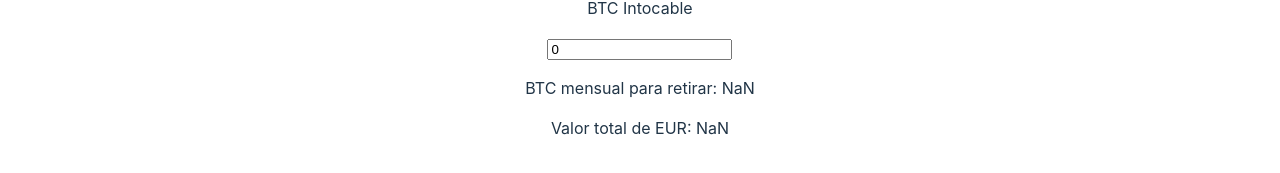
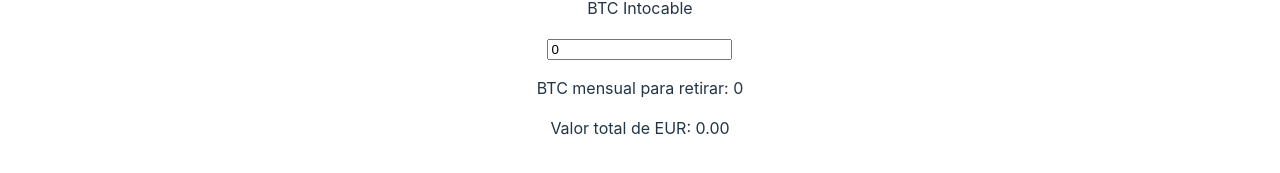
Before and after one commit to sebasgm80/BTC, a React (Vite) app: page / in a window 1280 px wide. Shown: the part 495-668 px from the top of the page. Built offline with nearby package versions, Linux system fonts and the light colour scheme; no server answers.

Commit message:
fix calculation when no month difference

```diff
--- a/src/App.jsx
+++ b/src/App.jsx
@@ -23,7 +23,9 @@ function App() {
 
   // Función para calcular el valor total de los BTC en base a los inputs
   const calculateTotalBTCValue = () => {
-    return (walletAmount - btcIntocableAmount) / calculateMonthsDifference()*-1;
+    const months = calculateMonthsDifference();
+    if (months === 0) return 0; // Evitar divisiones por cero
+    return ((walletAmount - btcIntocableAmount) / months) * -1;
   };
 
   return (
```
